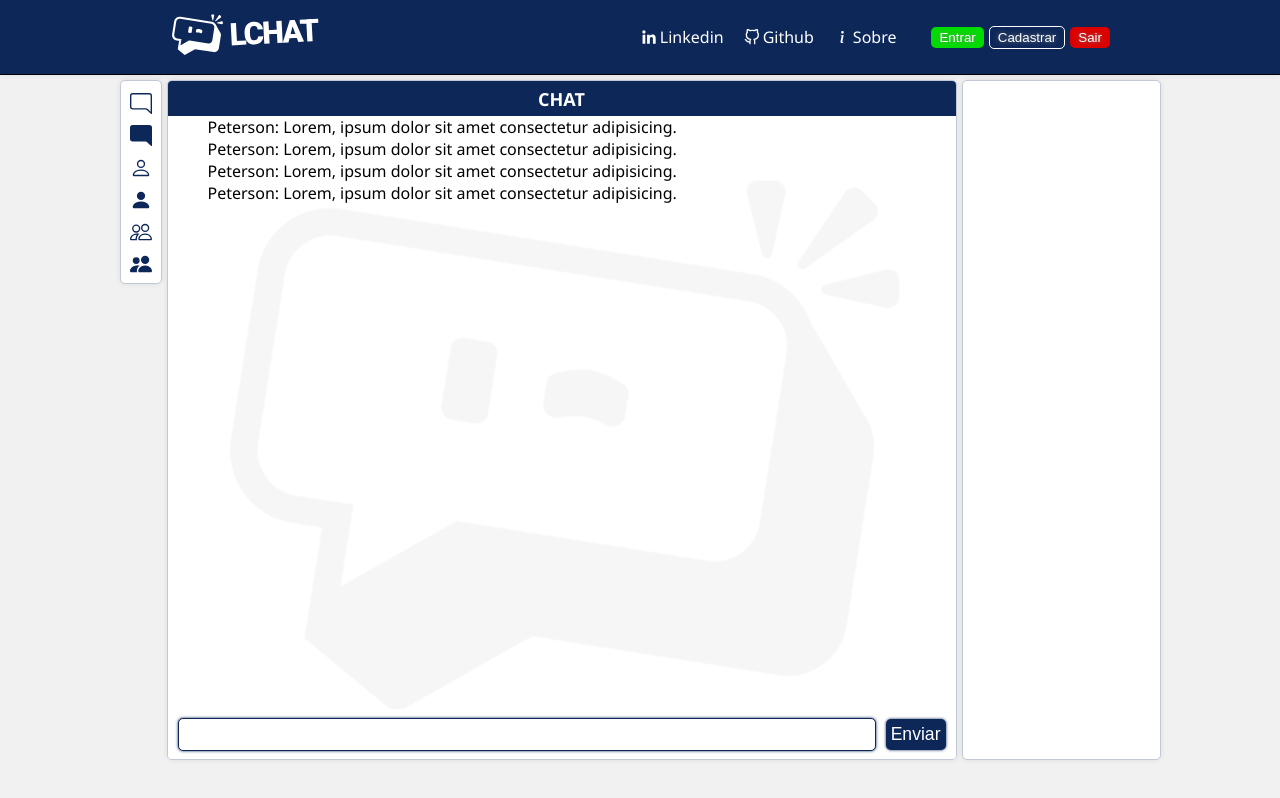
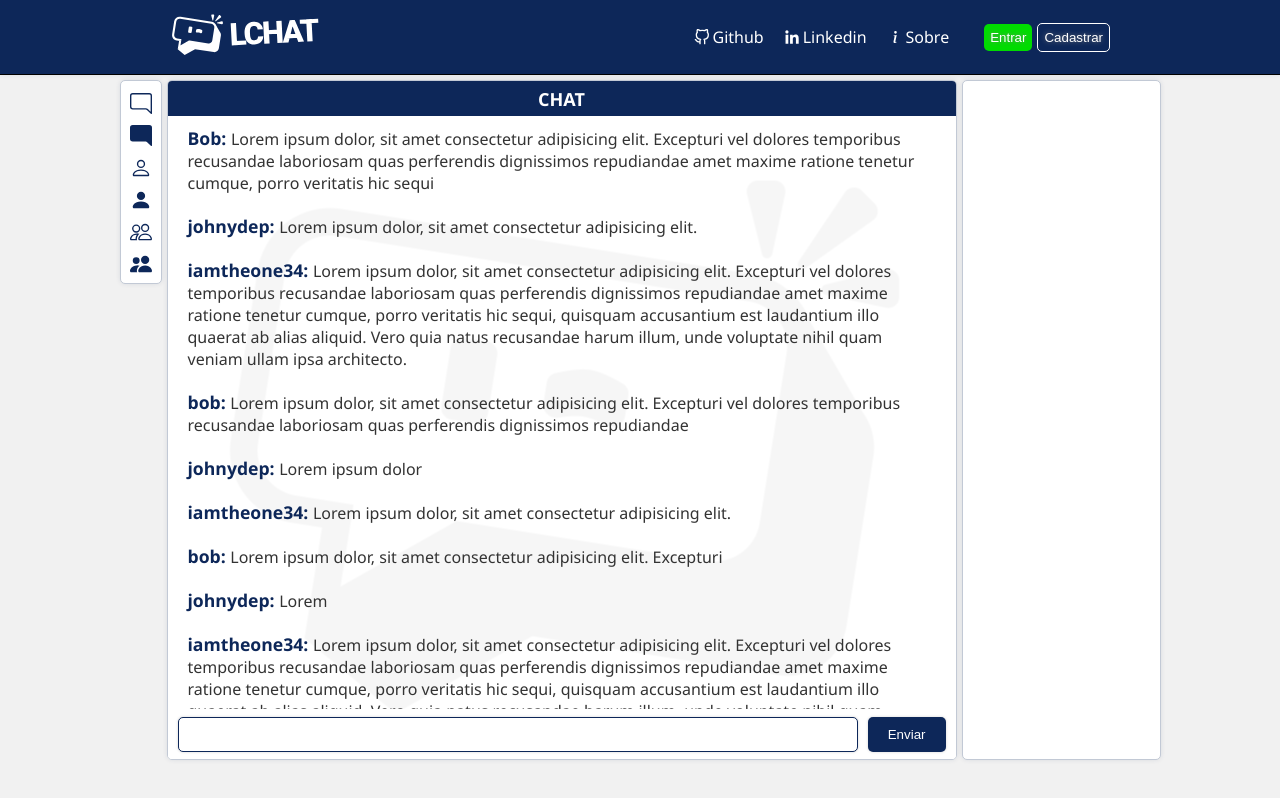
Before and after one commit to luciano44/LChat, a React (Create React App) app: page / in a window 1280 px wide. Built offline with nearby package versions, Linux system fonts and the light colour scheme.

Commit message:
organize all components on App.tsx

```diff
--- a/src/App.tsx
+++ b/src/App.tsx
@@ -1,19 +1,124 @@
+import React, { useState, useEffect } from "react";
 import Main from "./components/Main";
 import Header from "./components/Header";
-import "./css/App.scss";
 import Section from "./components/Section";
 import Aside from "./components/Aside";
 import SideMenu from "./components/SideMenu";
 import Chat from "./components/Chat";
+import Message from "./components/Message";
+import Links from "./components/Links";
+import SignInSignOut from "./components/SignInSignOut";
+import "./css/App.scss";
+
+export type Messages = {
+  author: string;
+  message: string;
+};
 
 function App() {
+  const [messages, setMessages] = useState<Messages[]>([
+    {
+      author: "Bob",
+      message:
+        "Lorem ipsum dolor, sit amet consectetur adipisicing elit. Excepturi vel dolores temporibus recusandae laboriosam quas perferendis dignissimos repudiandae amet maxime ratione tenetur cumque, porro veritatis hic sequi",
+    },
+    {
+      author: "johnydep",
+      message: "Lorem ipsum dolor, sit amet consectetur adipisicing elit. ",
+    },
+    {
+      author: "iamtheone34",
+      message:
+        "Lorem ipsum dolor, sit amet consectetur adipisicing elit. Excepturi vel dolores temporibus recusandae laboriosam quas perferendis dignissimos repudiandae amet maxime ratione tenetur cumque, porro veritatis hic sequi, quisquam accusantium est laudantium illo quaerat ab alias aliquid. Vero quia natus recusandae harum illum, unde voluptate nihil quam veniam ullam ipsa architecto.",
+    },
+    {
+      author: "bob",
+      message:
+        "Lorem ipsum dolor, sit amet consectetur adipisicing elit. Excepturi vel dolores temporibus recusandae laboriosam quas perferendis dignissimos repudiandae ",
+    },
+    {
+      author: "johnydep",
+      message: "Lorem ipsum dolor",
+    },
+    {
+      author: "iamtheone34",
+      message: "Lorem ipsum dolor, sit amet consectetur adipisicing elit. ",
+    },
+    {
+      author: "bob",
+      message:
+        "Lorem ipsum dolor, sit amet consectetur adipisicing elit. Excepturi ",
+    },
+    {
+      author: "johnydep",
+      message: "Lorem",
+    },
+    {
+      author: "iamtheone34",
+      message:
+        "Lorem ipsum dolor, sit amet consectetur adipisicing elit. Excepturi vel dolores temporibus recusandae laboriosam quas perferendis dignissimos repudiandae amet maxime ratione tenetur cumque, porro veritatis hic sequi, quisquam accusantium est laudantium illo quaerat ab alias aliquid. Vero quia natus recusandae harum illum, unde voluptate nihil quam veniam ullam ipsa architecto.",
+    },
+    {
+      author: "bob",
+      message:
+        "Lorem ipsum dolor, sit amet consectetur adipisicing elit. Excepturi vel dolores temporibus recusandae laboriosam quas perferendis dignissimos repudiandae amet maxime ratione tenetur cumque, porro veritatis hic sequi, quisquam accusantium est laudantium illo quaerat ab alias aliquid. Vero quia natus recusandae harum illum, unde voluptate nihil quam veniam ullam ipsa architecto.",
+    },
+    {
+      author: "johnydep",
+      message:
+        "Lorem ipsum dolor, sit amet consectetur adipisicing elit. Excepturi vel dolores temporibus recusandae laboriosam quas perferendis dignissimos repudiandae amet maxime ratione tenetur cumque, porro veritatis hic sequi, quisquam accusantium est laudantium illo quaerat ab alias aliquid. Vero quia natus recusandae harum illum, unde voluptate nihil quam veniam ullam ipsa architecto.",
+    },
+    {
+      author: "iamtheone34",
+      message:
+        "Lorem ipsum dolor, sit amet consectetur adipisicing elit. Excepturi vel dolores temporibus recusandae laboriosam quas perferendis dignissimos repudiandae amet maxime ratione tenetur cumque, porro veritatis hic sequi, quisquam accusantium est laudantium illo quaerat ab alias aliquid. Vero quia natus recusandae harum illum, unde voluptate nihil quam veniam ullam ipsa architecto.",
+    },
+    {
+      author: "bob",
+      message:
+        "Lorem ipsum dolor, sit amet consectetur adipisicing elit. Excepturi vel dolores temporibus recusandae laboriosam quas perferendis dignissimos repudiandae amet maxime ratione tenetur cumque, porro veritatis hic sequi, quisquam accusantium est laudantium illo quaerat ab alias aliquid. Vero quia natus recusandae harum illum, unde voluptate nihil quam veniam ullam ipsa architecto.",
+    },
+    {
+      author: "johnydep",
+      message:
+        "Lorem ipsum dolor, sit amet consectetur adipisicing elit. Excepturi vel dolores temporibus recusandae laboriosam quas perferendis dignissimos repudiandae amet maxime ratione tenetur cumque, porro veritatis hic sequi, quisquam accusantium est laudantium illo quaerat ab alias aliquid. Vero quia natus recusandae harum illum, unde voluptate nihil quam veniam ullam ipsa architecto.",
+    },
+    {
+      author: "iamtheone34",
+      message:
+        "Lorem ipsum dolor, sit amet consectetur adipisicing elit. Excepturi vel dolores temporibus recusandae laboriosam quas perferendis dignissimos repudiandae amet maxime ratione tenetur cumque, porro veritatis hic sequi, quisquam accusantium est laudantium illo quaerat ab alias aliquid. Vero quia natus recusandae harum illum, unde voluptate nihil quam veniam ullam ipsa architecto.",
+    },
+    {
+      author: "bob",
+      message:
+        "Lorem ipsum dolor, sit amet consectetur adipisicing elit. Excepturi vel dolores temporibus recusandae laboriosam quas perferendis dignissimos repudiandae amet maxime ratione tenetur cumque, porro veritatis hic sequi, quisquam accusantium est laudantium illo quaerat ab alias aliquid. Vero quia natus recusandae harum illum, unde voluptate nihil quam veniam ullam ipsa architecto.",
+    },
+    {
+      author: "johnydep",
+      message:
+        "Lorem ipsum dolor, sit amet consectetur adipisicing elit. Excepturi vel dolores temporibus recusandae laboriosam quas perferendis dignissimos repudiandae amet maxime ratione tenetur cumque, porro veritatis hic sequi, quisquam accusantium est laudantium illo quaerat ab alias aliquid. Vero quia natus recusandae harum illum, unde voluptate nihil quam veniam ullam ipsa architecto.",
+    },
+    {
+      author: "iamtheone34",
+      message:
+        "Lorem ipsum dolor, sit amet consectetur adipisicing elit. Excepturi vel dolores temporibus recusandae laboriosam quas perferendis dignissimos repudiandae amet maxime ratione tenetur cumque, porro veritatis hic sequi, quisquam accusantium est laudantium illo quaerat ab alias aliquid. Vero quia natus recusandae harum illum, unde voluptate nihil quam veniam ullam ipsa architecto.",
+    },
+  ]);
+
   return (
     <>
-      <Header />
+      <Header>
+        <Links />
+        <SignInSignOut loggedIn={false} />
+      </Header>
       <Main>
         <SideMenu />
-        <Section>
-          <Chat />
+        <Section title="CHAT">
+          <Chat setMessages={setMessages}>
+            {messages.map((msg, i) => (
+              <Message key={i} author={msg.author} message={msg.message} />
+            ))}
+          </Chat>
         </Section>
         <Aside />
       </Main>
--- a/src/components/Chat/index.tsx
+++ b/src/components/Chat/index.tsx
@@ -1,21 +1,37 @@
 import "./style.scss";
+import React, { useRef, useEffect } from "react";
+import { Messages } from "../../App";
 
-function index() {
+type Props = {
+  children: React.ReactNode;
+  setMessages: React.Dispatch<React.SetStateAction<Messages[]>>;
+};
+
+function Index({ children, setMessages }: Props) {
+  const buttonRef = useRef<HTMLButtonElement>(null);
+  const inputRef = useRef<HTMLInputElement>(null);
+
+  // useEffect(() => {
+  //   inputRef?.current.focus();
+  // }, []);
+
+  function submitHandler(e: any) {
+    e.preventDefault();
+    setMessages((prev) => [...prev, { author: "bob", message: "mesagaga" }]);
+  }
+
   return (
     <div className="section__chat">
-      <ul className="section__chat__messages">
-        <li>Peterson: Lorem, ipsum dolor sit amet consectetur adipisicing.</li>
-        <li>Peterson: Lorem, ipsum dolor sit amet consectetur adipisicing.</li>
-        <li>Peterson: Lorem, ipsum dolor sit amet consectetur adipisicing.</li>
-        <li>Peterson: Lorem, ipsum dolor sit amet consectetur adipisicing.</li>
-      </ul>
+      <ul className="section__chat__messages">{children}</ul>
 
-      <form>
-        <input type="text" name="message" id="message" />
-        <button type="submit">Enviar</button>
+      <form onSubmit={submitHandler}>
+        <input ref={inputRef} type="text" name="message" id="message" />
+        <button ref={buttonRef} type="submit">
+          Enviar
+        </button>
       </form>
     </div>
   );
 }
 
-export default index;
+export default Index;
--- a/src/components/Chat/style.scss
+++ b/src/components/Chat/style.scss
@@ -2,6 +2,8 @@
 @import "../../css/mixins.scss";
 
 .section__chat {
+  display: flex;
+  flex-direction: column;
   top: 0;
   position: absolute;
   height: 100%;
@@ -12,33 +14,34 @@
     height: 50px;
     width: 100%;
     background: $second-color;
-    position: absolute;
     bottom: 0;
     padding: 10px;
 
     input {
+      box-shadow: 0 0 3px lightgray;
       flex: 1 1 100%;
       font-size: 1.1rem;
-      padding: 5px;
+      border: 1px solid $first-color;
       border-radius: $border-radius;
-      border: 1px solid $first-color;
-      box-shadow: 0 0 3px $first-color;
+      height: 35px;
     }
     button {
-      box-shadow: 0 0 3px $first-color;
+      box-shadow: 0 0 3px lightgray;
       color: $link-color;
       background-color: $first-color;
-      font-size: 1.1rem;
-      padding: 5px;
       margin-left: 10px;
       border-radius: $border-radius;
+      height: 35px;
+      padding: 0 20px;
     }
   }
 }
 
 .section__chat__messages {
-  height: 100%;
+  overflow-x: auto;
   width: 100%;
+  padding: 0;
+
   li {
     list-style: none;
   }
--- a/src/components/Header/index.tsx
+++ b/src/components/Header/index.tsx
@@ -1,17 +1,19 @@
 import "./style.scss";
 import logo from "./../../img/logos/normal-size-logos/logo-with-text.svg";
-import Links from "../Links";
-import SignInSignOut from "../SignInSignOut";
+import React from "react";
 
-function index() {
+type Props = {
+  children: React.ReactNode;
+};
+
+function index({ children }: Props) {
   return (
     <header className="header">
       <div className="header__wrapper">
         <a href="#">
           <img src={logo} alt="Logo" className="header__logo" />
         </a>
-        <Links />
-        <SignInSignOut />
+        {children}
       </div>
     </header>
   );
--- a/src/components/Links/index.tsx
+++ b/src/components/Links/index.tsx
@@ -8,14 +8,14 @@ function index() {
     <ul className="header__links">
       <li>
         <a className="header__link" href="#">
-          <GrLinkedinOption />
-          <span>Linkedin</span>
+          <FiGithub />
+          <span>Github</span>
         </a>
       </li>
       <li>
         <a className="header__link" href="#">
-          <FiGithub />
-          <span>Github</span>
+          <GrLinkedinOption />
+          <span>Linkedin</span>
         </a>
       </li>
       <li>
--- a/src/components/Main/index.tsx
+++ b/src/components/Main/index.tsx
@@ -1,8 +1,10 @@
 import "./style.scss";
 import React from "react";
 
-const index: React.FC<{}> = ({ children }) => {
+type Props = { children: React.ReactNode };
+
+function index({ children }: Props) {
   return <div className="main">{children}</div>;
-};
+}
 
 export default index;
--- /dev/null
+++ b/src/components/Message/index.tsx
@@ -0,0 +1,20 @@
+import React from "react";
+import "./style.scss";
+
+type Props = {
+  author: string;
+  message: string;
+};
+
+function index({ author, message }: Props) {
+  return (
+    <li className="section__chat__message">
+      <p>
+        <span className="author">{`${author}: `}</span>
+        <span className="message">{message}</span>
+      </p>
+    </li>
+  );
+}
+
+export default index;
--- /dev/null
+++ b/src/components/Message/style.scss
@@ -0,0 +1,15 @@
+@import "../../css/variables.scss";
+
+.section__chat__message {
+  padding: 10px 20px;
+  display: flex;
+
+  .author {
+    color: $first-color;
+    font-size: 1.1rem;
+    font-weight: bold;
+  }
+  .message {
+    color: #333;
+  }
+}
--- a/src/components/SignInSignOut/index.tsx
+++ b/src/components/SignInSignOut/index.tsx
@@ -1,11 +1,20 @@
 import "./style.scss";
 
-function index() {
+type Props = {
+  loggedIn: boolean;
+};
+
+function index({ loggedIn }: Props) {
   return (
     <div className="header__buttons">
-      <button className="signin">Entrar</button>
-      <button className="signup">Cadastrar</button>
-      <button className="signout">Sair</button>
+      {loggedIn ? (
+        <button className="signout">Sair</button>
+      ) : (
+        <>
+          <button className="signin">Entrar</button>
+          <button className="signup">Cadastrar</button>
+        </>
+      )}
     </div>
   );
 }
--- a/src/components/SignInSignOut/style.scss
+++ b/src/components/SignInSignOut/style.scss
@@ -8,7 +8,7 @@
   button {
     border: none;
     margin-left: 5px;
-    padding: 3px 8px;
+    padding: 6px;
     border-radius: $border-radius;
     color: $second-color;
     text-shadow: 0 0 5px gray;
```
Also changed, not shown: src/components/Section/index.tsx (+8 -3 lines).
